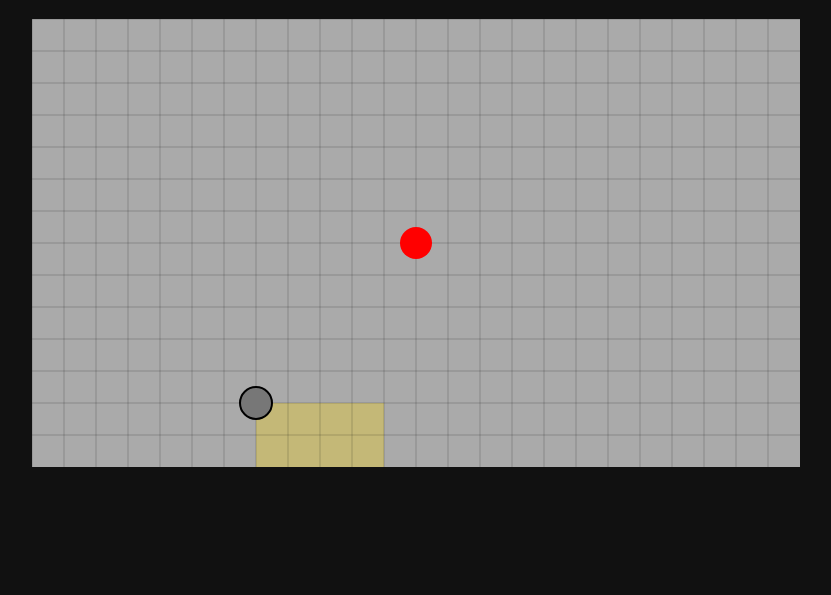
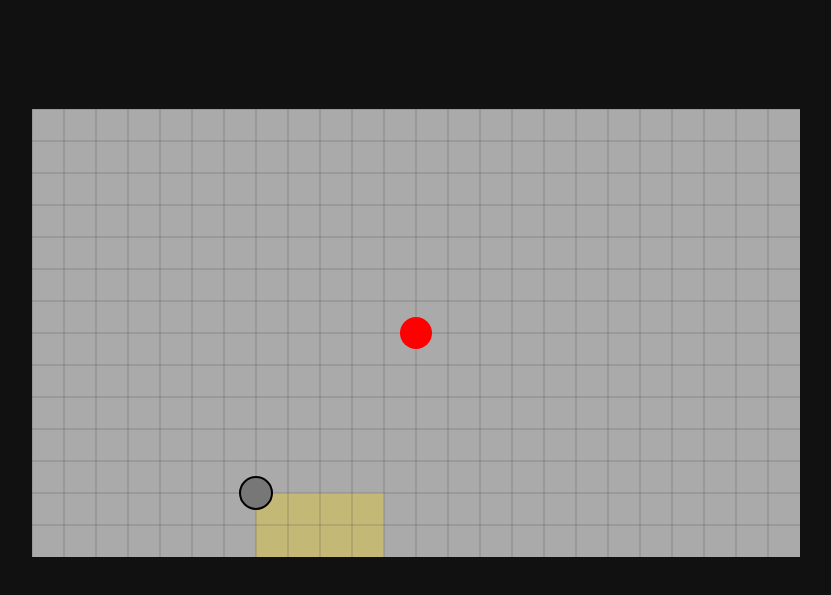
Before and after one commit to elox5/evadesplus, a plain HTML site: page static/index.html in a window 1280 px wide. Shown: the part 67-662 px from the top of the page, without its empty margins (224-1055 px from the left). Drawn offline with nearby package versions, Linux system fonts and the light colour scheme.

Commit message:
Fix game canvas not centered in window

```diff
--- a/static/index.html
+++ b/static/index.html
@@ -15,7 +15,9 @@
 <body onload="main()">
     <main>
         <h1>Evades+</h1>
-        <canvas id="canvas"></canvas>
+        <div class="canvas-wrapper">
+            <canvas id="canvas"></canvas>
+        </div>
     </main>
 </body>
 
--- a/static/style.css
+++ b/static/style.css
@@ -25,3 +25,13 @@ main {
     flex-direction: column;
     align-items: center;
 }
+
+.canvas-wrapper {
+    position: absolute;
+    width: 100%;
+    height: 100%;
+
+    display: flex;
+    justify-content: center;
+    align-items: center;
+}
```
